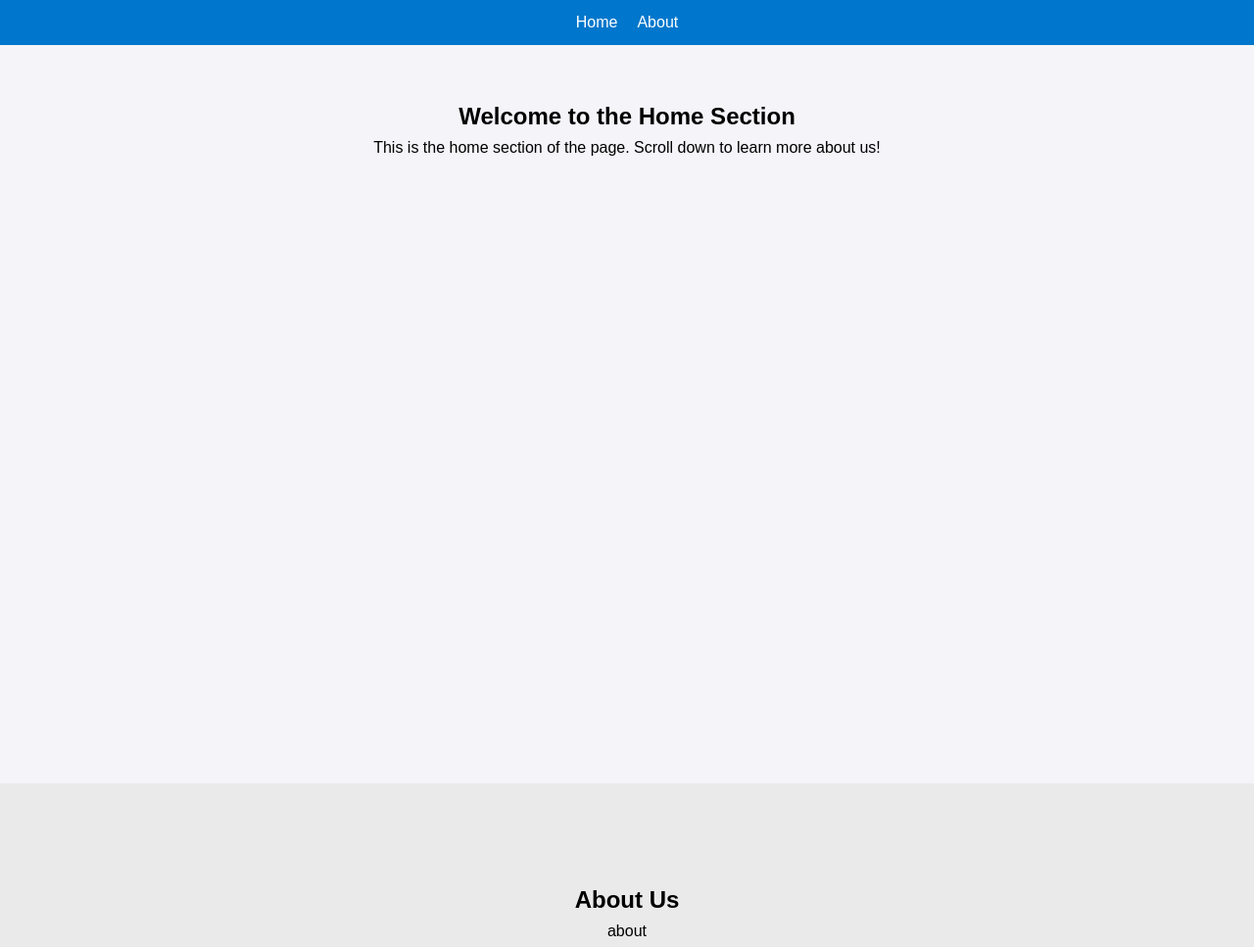
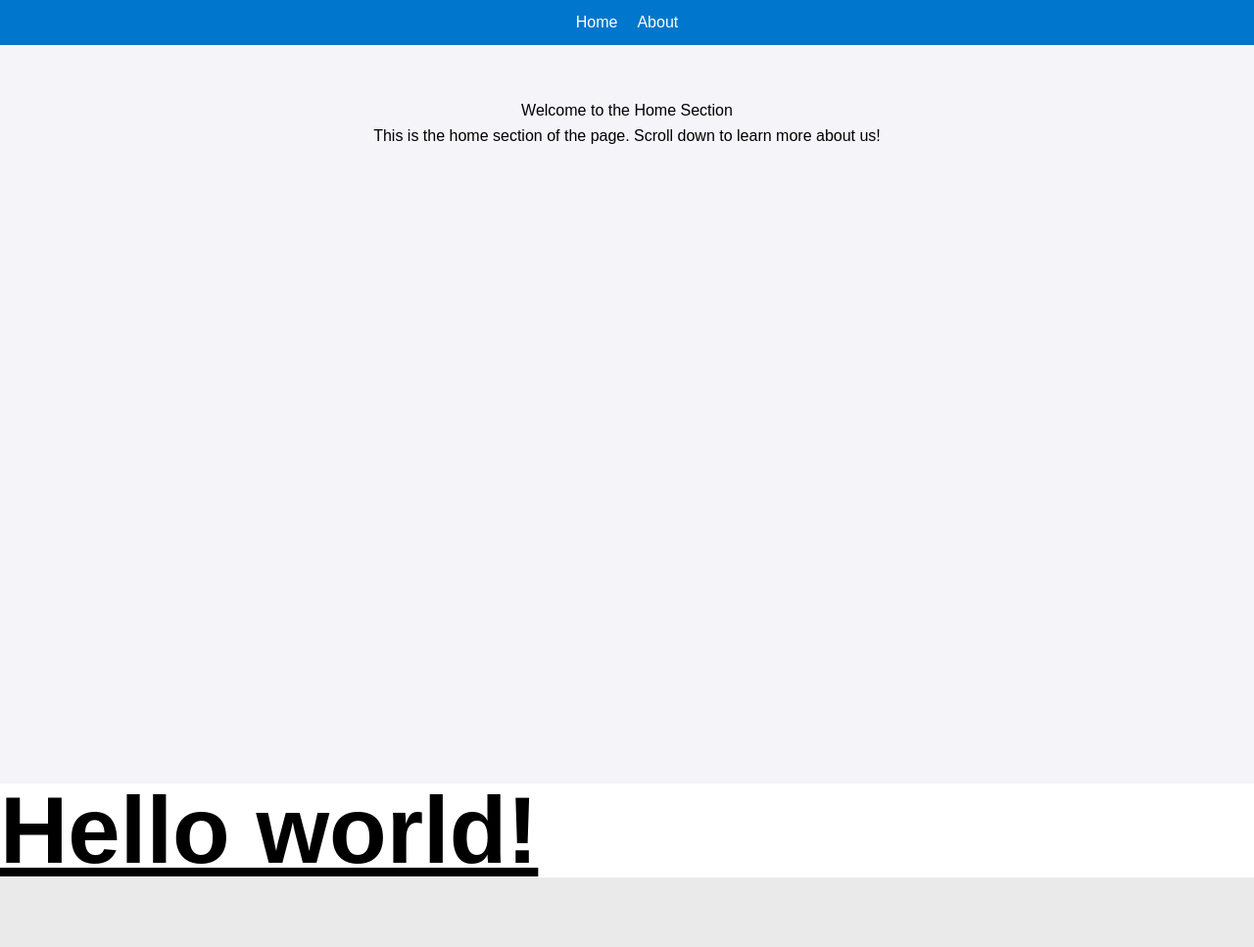
Before and after one commit to vijay9711/D2D-Interior, a website built with Parcel: page index.html in a window 1280 px wide. Shown: the top 967 px of the page at 98% size. Built offline with nearby package versions, Linux system fonts and the light colour scheme.

Commit message:
tailwind added

```diff
--- a/index.scss
+++ b/index.css
@@ -1,3 +1,7 @@
+@tailwind base;
+@tailwind components;
+@tailwind utilities;
+
 /* General Styles */
 * {
   margin: 0;
--- a/index.html
+++ b/index.html
@@ -4,19 +4,22 @@
   <meta charset="UTF-8">
   <meta name="viewport" content="width=device-width, initial-scale=1.0">
   <title>Single Page with External Templates</title>
-  <link rel="stylesheet" href="./index.scss">
+  <link rel="stylesheet" href="./index.css">
 </head>
 <body>
   <!-- Navigation -->
+
   <nav>
     <ul>
       <li><a href="#home">Home</a></li>
       <li><a href="#about">About</a></li>
     </ul>
   </nav>
-
-  <div id="home"></div> <!-- Home section content will be loaded here -->
-  <div id="about"></div> <!-- About section content will be loaded here -->
+  <div id="home"></div>
+  <h1 class="text-8xl font-bold underline">
+    Hello world!
+  </h1>
+  <div id="about"></div>
 
   <script src="./index.js"></script>
 </body>
--- /dev/null
+++ b/postcss.config.js
@@ -0,0 +1,6 @@
+module.exports = {
+  plugins: {
+    tailwindcss: {},
+    autoprefixer: {},
+  }
+}
--- /dev/null
+++ b/tailwind.config.js
@@ -0,0 +1,8 @@
+/** @type {import('tailwindcss').Config} */
+module.exports = {
+  content: ["./*.{html,js}"],
+  theme: {
+    extend: {},
+  },
+  plugins: [],
+}
```
Also changed, not shown: package.json (+108 -1 lines), 2 other files.
